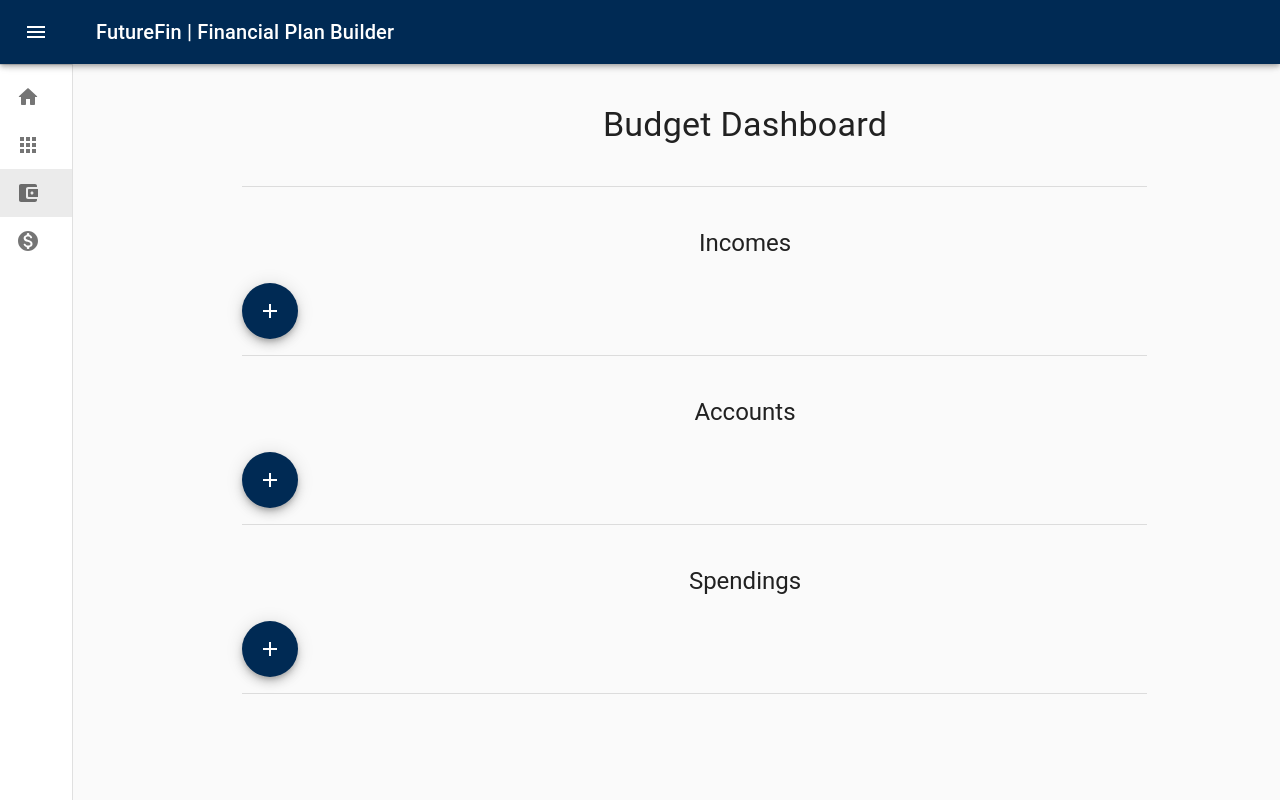
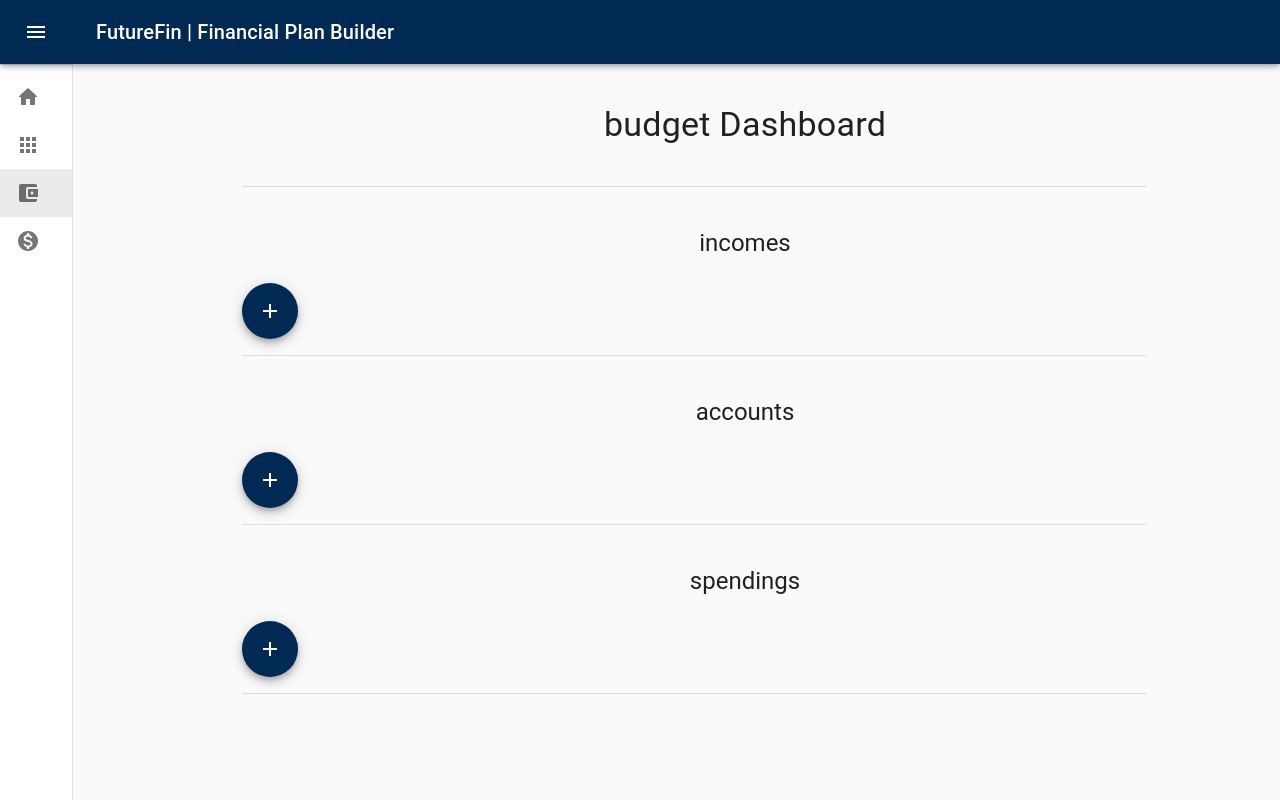
Before and after one commit to mudrila/future-fin, a Next.js app: page /apps/budget in a window 1280 px wide. Built offline with nearby package versions, Linux system fonts and the light colour scheme.

Commit message:
Extract Dashboard to reusable component, update BudgetDashbaord accordingly

```diff
--- a/src/pages/apps/budget/index.js
+++ b/src/pages/apps/budget/index.js
@@ -1,39 +1,18 @@
-import { Typography, Divider } from "@material-ui/core";
-
-import { AddButton } from "../../../ui-library";
-import useStyles from "./styles";
+import { Dashboard } from "../../../ui-library";
 
 function BudgetDashboard() {
-  const classes = useStyles();
-  return (
-    <section className={classes.root}>
-      <Typography variant="h4" className={classes.heading} align="center">
-        Budget Dashboard
-      </Typography>
-      <Divider className={classes.divider} />
-      <section className={classes.section}>
-        <Typography variant="h5" className={classes.heading} align="center">
-          Incomes
-        </Typography>
-        <AddButton />
-      </section>
-      <Divider className={classes.divider} />
-      <section className={classes.section}>
-        <Typography variant="h5" className={classes.heading} align="center">
-          Accounts
-        </Typography>
-        <AddButton />
-      </section>
-      <Divider className={classes.divider} />
-      <section className={classes.section}>
-        <Typography variant="h5" className={classes.heading} align="center">
-          Spendings
-        </Typography>
-        <AddButton />
-      </section>
-      <Divider className={classes.divider} />
-    </section>
-  );
+  const entityParts = [
+    {
+      name: "incomes"
+    },
+    {
+      name: "accounts"
+    },
+    {
+      name: "spendings"
+    }
+  ];
+  return <Dashboard entityName="budget" entityParts={entityParts} />;
 }
 
 export default BudgetDashboard;
--- a/src/ui-library/index.js
+++ b/src/ui-library/index.js
@@ -1,4 +1,6 @@
 import { AddButton } from "./atoms";
 import { Navigation } from "./molecules";
+import { Form, FormDialog } from "./organisms";
+import { Dashboard } from "./templates";
 
-export { AddButton, Navigation };
+export { AddButton, Navigation, Form, FormDialog, Dashboard };
--- a/src/ui-library/organisms/Form/FormDialog.js
+++ b/src/ui-library/organisms/Form/FormDialog.js
@@ -1,4 +1,3 @@
-import React from "react";
 import PropTypes from "prop-types";
 import {
   Button,
@@ -13,6 +12,9 @@ import {
 import useForm from "./hooks";
 import useFormDialog from "./hooks/useFormDialog";
 
+// This components partially repeat Form component
+// Since submit handled in a bit different way
+// TODO: Find better way to keep it DRY.
 export default function FormDialog({
   formProps,
   submitButtonText = "Submit",
@@ -22,8 +24,8 @@ export default function FormDialog({
 }) {
   const { handleClose, open, handleSubmit } = useFormDialog();
   const { getComponentByFieldType, handleChange } = useForm({
-    fields,
-    onSubmit
+    fields: formProps.fields,
+    onSubmit: formProps.onSubmit
   });
   return (
     <>
@@ -36,6 +38,7 @@ export default function FormDialog({
         <DialogContent>
           {contentText && <DialogContentText>{contentText}</DialogContentText>}
           <Grid>
+            <form name={formProps.formName} onSubmit={handleSubmit}>
               {formProps.fields.map((field) => {
                 const Component = getComponentByFieldType(field.type);
                 return (
@@ -46,6 +49,7 @@ export default function FormDialog({
                   />
                 );
               })}
+            </form>
           </Grid>
         </DialogContent>
         <DialogActions>
@@ -73,7 +77,8 @@ FormDialog.propTypes = {
         id: PropTypes.string
       })
     ),
-    onSubmit: PropTypes.func.isRequired
+    onSubmit: PropTypes.func.isRequired,
+    formName: PropTypes.string.isRequired
   }).isRequired,
   title: PropTypes.string,
   contentText: PropTypes.string
--- a/src/ui-library/organisms/Form/index.js
+++ b/src/ui-library/organisms/Form/index.js
@@ -1,22 +1,23 @@
-import React from "react";
 import PropTypes from "prop-types";
 import { Grid } from "@material-ui/core";
 
 import useForm from "./hooks";
 
 export default function Form({ fields, onSubmit }) {
-  const { getComponentByFieldType, handleChange } = useForm({
+  const { getComponentByFieldType, handleChange, handleSubmit } = useForm({
     fields,
     onSubmit
   });
   return (
     <Grid>
+      <form name={formName} onSubmit={handleSubmit}>
         {fields.map((field) => {
           const Component = getComponentByFieldType(field.type);
           return (
             <Component key={field.name} {...field} onChange={handleChange} />
           );
         })}
+      </form>
     </Grid>
   );
 }
@@ -30,5 +31,6 @@ Form.propTypes = {
       id: PropTypes.string
     })
   ),
-  onSubmit: PropTypes.func.isRequired
+  onSubmit: PropTypes.func.isRequired,
+  formName: PropTypes.string.isRequired
 };
--- a/src/ui-library/organisms/index.js
+++ b/src/ui-library/organisms/index.js
@@ -0,0 +1,4 @@
+import Form from "./Form";
+import FormDialog from "./Form/FormDialog";
+
+export { Form, FormDialog };
--- /dev/null
+++ b/src/ui-library/templates/Dashboard/index.js
@@ -0,0 +1,38 @@
+import { Fragment } from "react";
+import PropTypes from "prop-types";
+import { Typography, Divider } from "@material-ui/core";
+
+import { AddButton } from "../../";
+import useStyles from "./styles";
+
+export default function Dashboard({ entityName, entityParts }) {
+  const classes = useStyles();
+  return (
+    <section className={classes.root}>
+      <Typography variant="h4" className={classes.heading} align="center">
+        {entityName} Dashboard
+      </Typography>
+      <Divider className={classes.divider} />
+      {entityParts.map((entityPart) => (
+        <Fragment key={entityPart.name}>
+          <section className={classes.section}>
+            <Typography variant="h5" className={classes.heading} align="center">
+              {entityPart.name}
+            </Typography>
+            <AddButton />
+          </section>
+          <Divider className={classes.divider} />
+        </Fragment>
+      ))}
+    </section>
+  );
+}
+
+Dashboard.propTypes = {
+  entityName: PropTypes.string.isRequired,
+  entityParts: PropTypes.arrayOf(
+    PropTypes.shape({
+      name: PropTypes.string.isRequired
+    })
+  ).isRequired
+};
--- /dev/null
+++ b/src/ui-library/templates/index.js
@@ -0,0 +1,3 @@
+import Dashboard from "./Dashboard";
+
+export { Dashboard };
```
Also changed, not shown: src/ui-library/templates/Dashboard/styles.js (renamed from src/pages/apps/budget/styles.js). Lines whose indentation alone changed are shown as unchanged.
